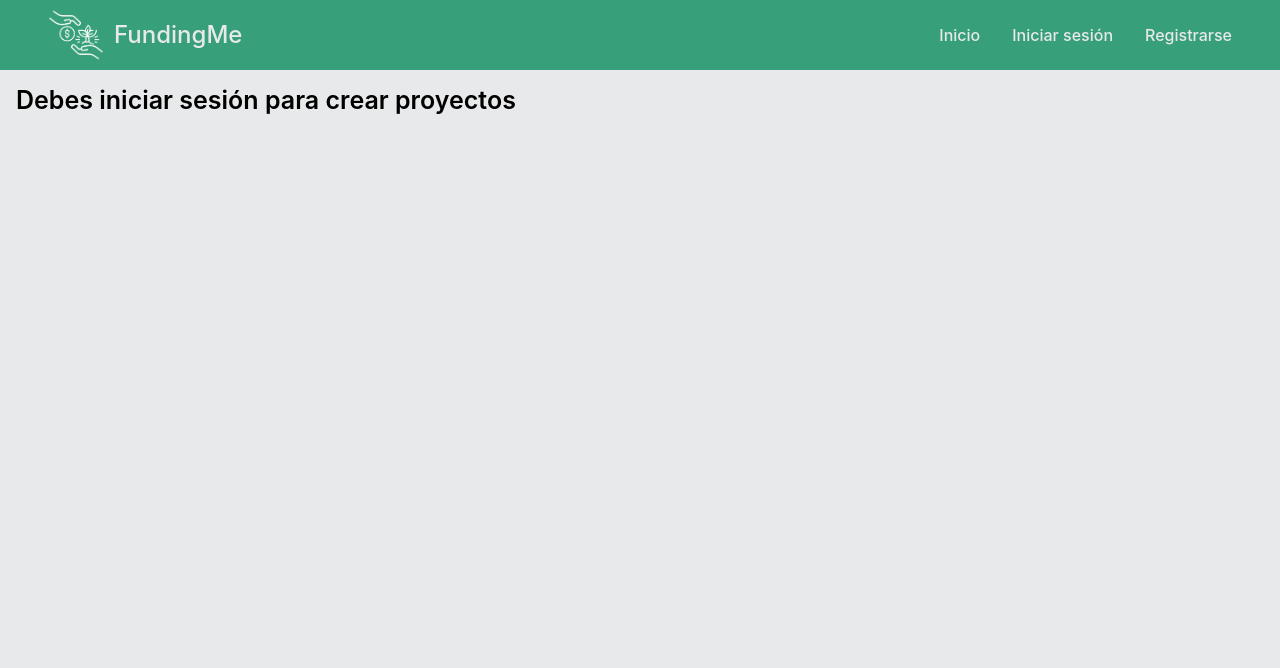
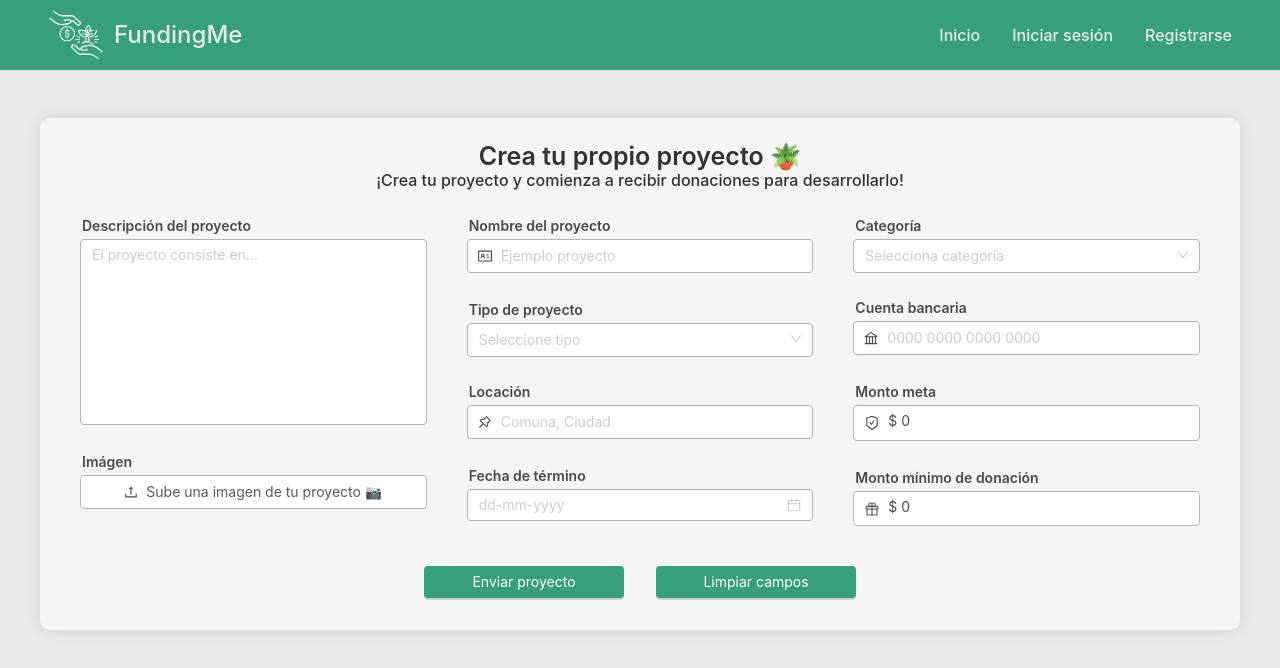
Before and after one commit to felipecs13/FundingMe, a React (Vite) app: page /new in a window 1280 px wide. Shown: the top 668 px of the page. Built offline with nearby package versions, Linux system fonts and the light colour scheme.

Commit message:
fix tests

```diff
--- a/src/views/NewProject.tsx
+++ b/src/views/NewProject.tsx
@@ -80,13 +80,13 @@ const FormProject = () => {
     form.resetFields()
   }
 
-  if (user.id === 0) {
-    return (
-      <div>
-        <BigText>Debes iniciar sesión para crear proyectos</BigText>
-      </div>
-    )
-  }
+  // if (user.id === 0) {
+  //   return (
+  //     <div>
+  //       <BigText>Debes iniciar sesión para crear proyectos</BigText>
+  //     </div>
+  //   )
+  // }
 
   return (
     <Wrapper>
@@ -520,10 +520,10 @@ const ButtonSubmit = styled(StyledButton)`
   width: 200px;
 `
 
-const BigText = styled.div`
-  font-size: 25px;
-  font-weight: 600;
-  padding: 1rem;
-  `
+// const BigText = styled.div`
+//   font-size: 25px;
+//   font-weight: 600;
+//   padding: 1rem;
+//   `
 
 export default FormProject
```
Also changed, not shown: 1 other file (tests, documents, lock files or other folders).
